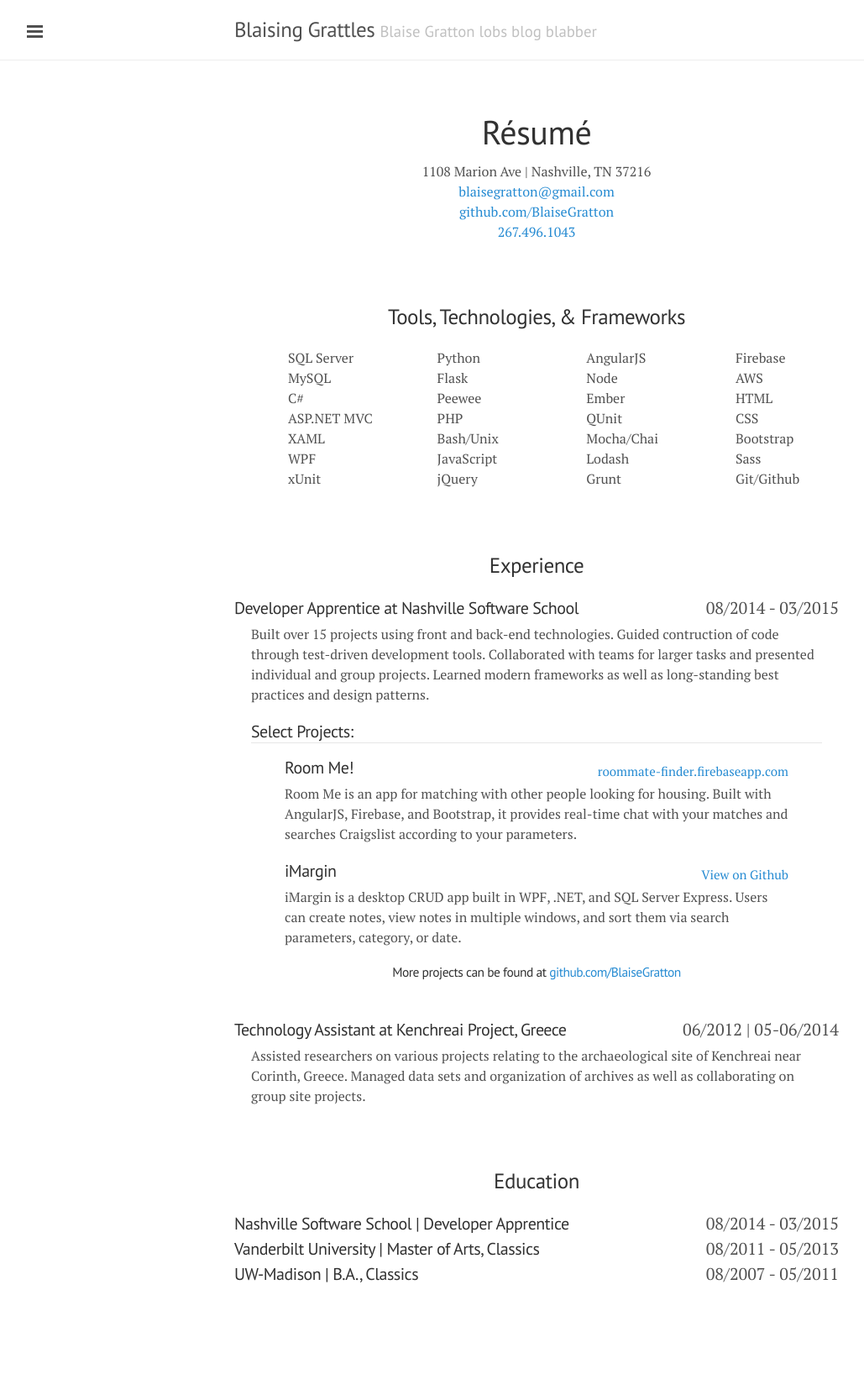
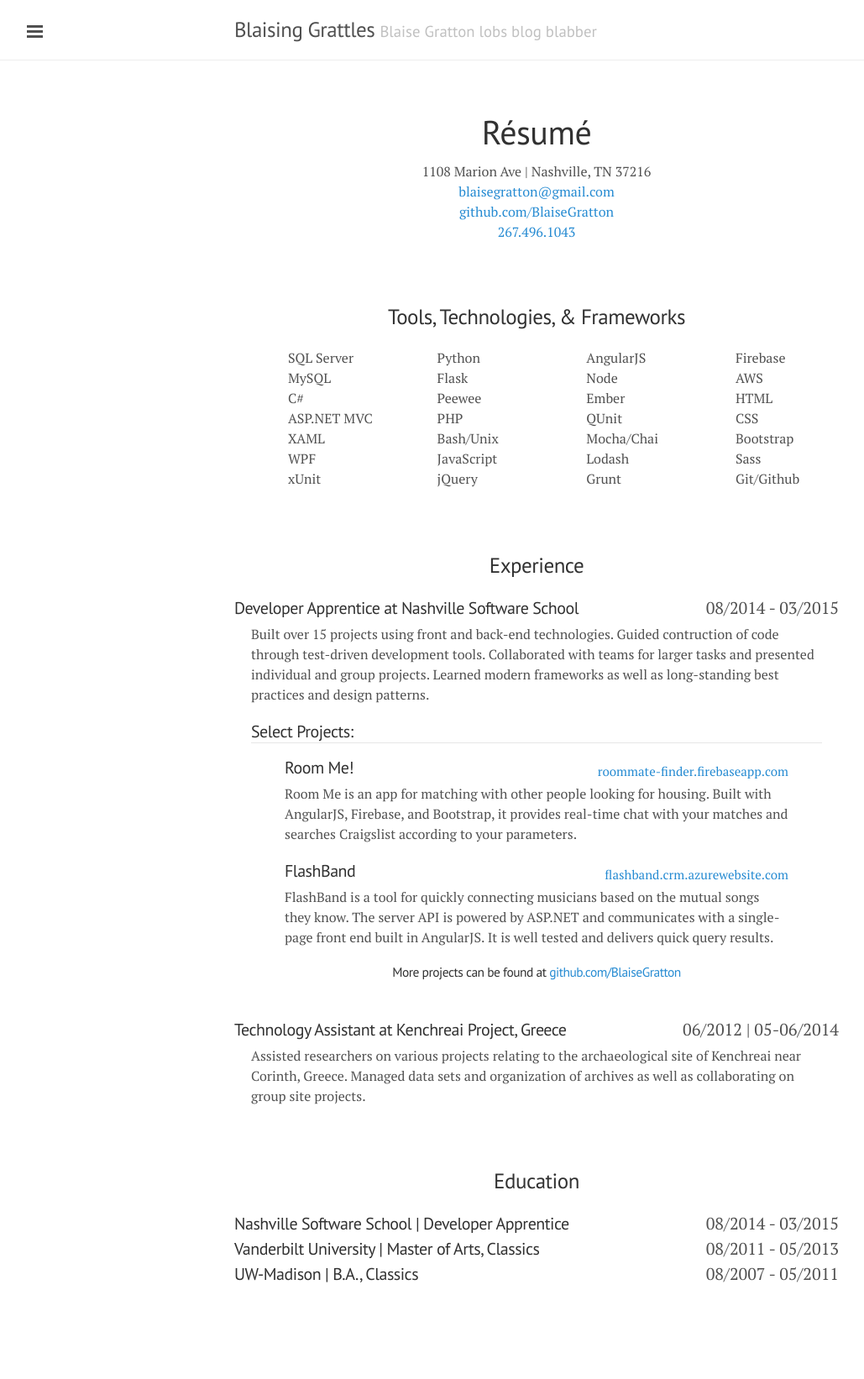
Before and after one commit to BlaiseGratton/blaisegratton.github.io, a Jekyll site: the page built from resume.html, in a window 1280 px wide. Shown: the whole page at 84% size, without its empty margins (1-1030 px from the left). Built offline with Jekyll 4.4.1, drawn with Linux system fonts in a browser that asks for light colours; Markdown is read by kramdown in place of the engine named in the settings.

Commit message:
updated projects section and printing tweaks

```diff
--- a/public/css/print.css
+++ b/public/css/print.css
@@ -33,17 +33,22 @@ a {
   margin: 0;
 }
 
-.skills li, .contact > * {
+.skills li, .contact > p {
   font-size: 12px;
 }
 
+.contact > h2 {
+  margin: 0;
+  padding: 0;
+}
+
 .resume-header {
-  margin-top: 0;
+  margin: 0;
 }
 
 .resume-section-header {
-  margin-top: 14px;
-  margin-bottom: 8px;
+  margin-top: 11px;
+  margin-bottom: 3px;
 }
 
 .content-section {
--- a/resume.html
+++ b/resume.html
@@ -7,6 +7,7 @@ link: /resume/
 <div class="resume">
   <h1 class="resume-header"><span class="print">Blaise Gratton</span><span class="page-view">R&eacute;sum&eacute;</span></h1>
   <div class="contact">
+    <h2 class="print">Software Developer</h2>
     <p class="">1108 Marion Ave | Nashville, TN 37216</p>
     <p class=""><a href="mailto:blaisegratton@gmail.com">blaisegratton@gmail.com</a></p>
     <p class=""><a href="www.github.com/BlaiseGratton">github.com/BlaiseGratton</a></p>
@@ -78,11 +79,11 @@ link: /resume/
         <p class="extended-content">Room Me is an app for matching with other people looking for housing. Built with AngularJS, Firebase, and Bootstrap, it
         provides real-time chat with your matches and searches Craigslist according to your parameters.</p>
         <div class="project-title-wrapper">
-          <h5 class="project-title">iMargin</h5>
-          <p class="project-title right"><a class="page-view" target="_blank" href="http://github.com/BlaiseGratton/iMargin">View on Github</a><span class="print"><a>github.com/BlaiseGratton/iMargin</a></span></p>
+          <h5 class="project-title">FlashBand</h5>
+          <p class="project-title right"><a target="_blank" href="http://flashbandurl">flashband.crm.azurewebsite.com</a></p>
         </div>
-        <p class="extended-content" id="iMargin-p">iMargin is a desktop CRUD app built in WPF, .NET, and SQL Server Express. Users can create notes, view notes in multiple
-          windows, and sort them via search parameters, category, or date.</p>
+        <p class="extended-content" id="iMargin-p">FlashBand is a tool for quickly connecting musicians based on the mutual songs they know. The server
+        API is powered by ASP.NET and communicates with a single-page front end built in AngularJS. It is well tested and delivers quick query results. </p>
         <div class="project-title-wrapper">
           <h5 id="github-projects">More projects can be found at <a target="_blank" id="github-url" href="https://github.com/BlaiseGratton">github.com/BlaiseGratton</a></h5>
         </div>
```
